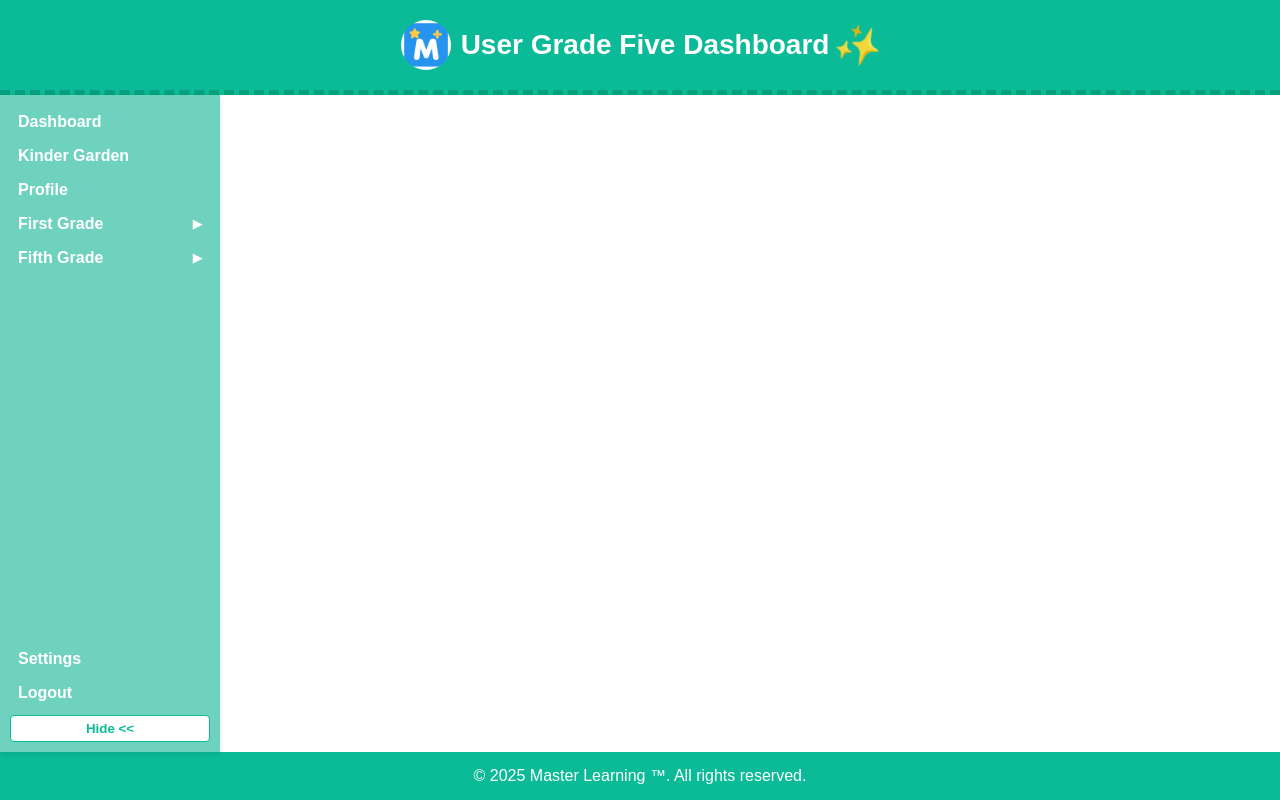
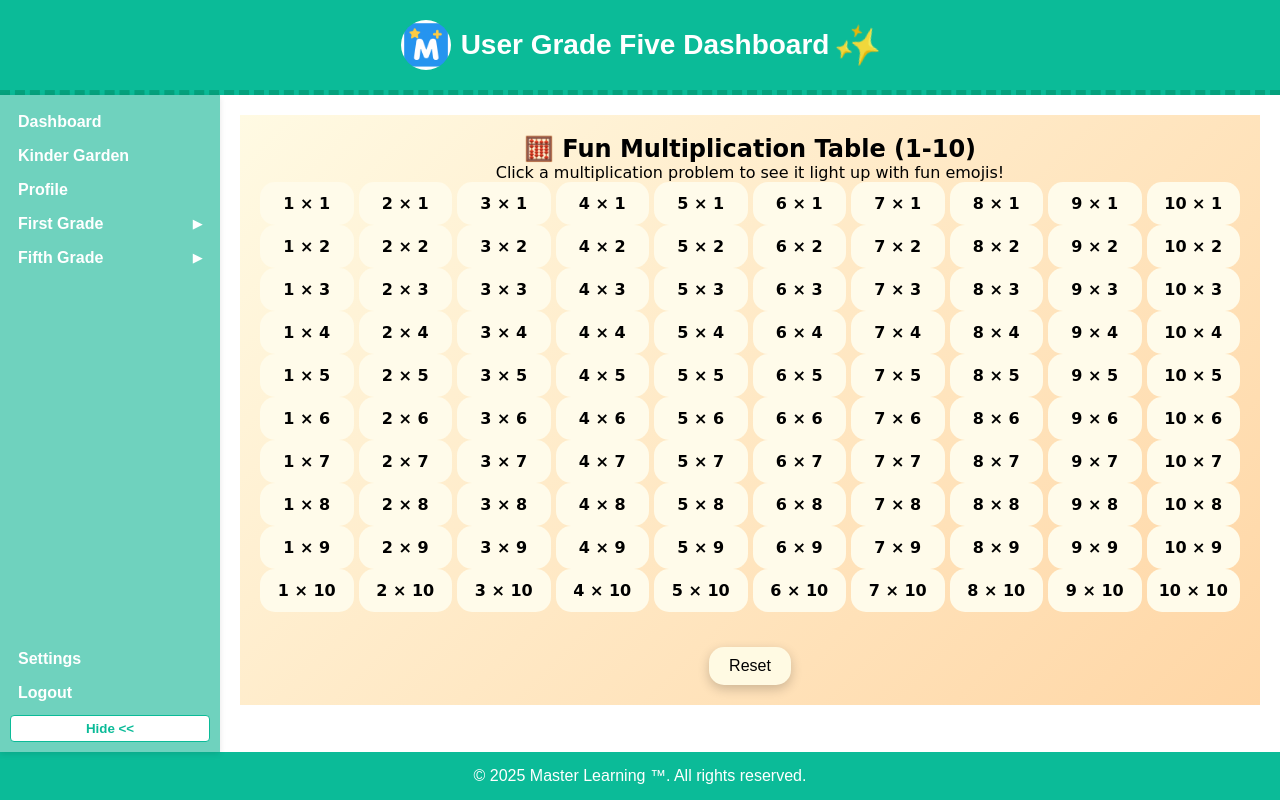
Before and after one commit to 1981master/Educations, a Vue app: page /fifth-grade/game16 in a window 1280 px wide. Built offline with nearby package versions, Linux system fonts and the light colour scheme.

Commit message:
added more for Fifth Grade

```diff
--- a/src/App.vue
+++ b/src/App.vue
@@ -67,6 +67,10 @@
               {
                 label: 'Reading Explorer',
                 route: '/fifth-grade/game15',
+              },
+              {
+                label: 'Math Play Ground',
+                route: '/fifth-grade/game16',
               },
             ],
           },
--- /dev/null
+++ b/src/components/FifthGradeComponents/MathPlayground.vue
@@ -0,0 +1,160 @@
+<template>
+  <div class="multiplication-explorer">
+    <h2>🧮 Fun Multiplication Table (1-10)</h2>
+    <p>Click a multiplication problem to see it light up with fun emojis!</p>
+
+    <div class="table-grid">
+      <div v-for="row in 10" :key="'row-' + row" class="table-row">
+        <div
+          v-for="col in 10"
+          :key="'cell-' + row + '-' + col"
+          class="table-cell"
+          @click="animateMultiplication(row, col)"
+        >
+          {{ row }} × {{ col }}
+        </div>
+      </div>
+    </div>
+
+    <transition-group name="emoji-pop" tag="div" class="emoji-display">
+      <div
+        v-for="(emoji, index) in displayedEmojis"
+        :key="index"
+        class="emoji"
+        :style="{ animationDelay: index * 0.1 + 's' }"
+      >
+        {{ emoji }}
+      </div>
+    </transition-group>
+
+    <div v-if="currentProblem" class="problem-label">
+      <p>
+        💡 {{ currentProblem.a }} × {{ currentProblem.b }} =
+        {{ currentProblem.a * currentProblem.b }}
+      </p>
+    </div>
+
+    <div class="controls">
+      <button @click="resetDisplay">Reset</button>
+    </div>
+  </div>
+</template>
+
+<script>
+  export default {
+    data() {
+      return {
+        displayedEmojis: [],
+        emojiList: ['🍎', '🍌', '🍇', '🌟', '⚡', '🍒', '🍉', '🍓', '🍑', '🍍'],
+        currentProblem: null,
+      }
+    },
+    methods: {
+      animateMultiplication(a, b) {
+        this.displayedEmojis = []
+        this.currentProblem = { a, b }
+        let total = a * b
+        for (let i = 0; i < total; i++) {
+          setTimeout(() => {
+            // Pick random emoji for fun
+            const emoji =
+              this.emojiList[Math.floor(Math.random() * this.emojiList.length)]
+            this.displayedEmojis.push(emoji)
+          }, i * 120) // faster animation
+        }
+      },
+      resetDisplay() {
+        this.displayedEmojis = []
+        this.currentProblem = null
+      },
+    },
+  }
+</script>
+
+<style scoped>
+  .multiplication-explorer {
+    font-family: 'Comic Sans MS', cursive, sans-serif;
+    text-align: center;
+    padding: 20px;
+    background: linear-gradient(135deg, #fffae3, #ffd6a5);
+  }
+
+  .table-grid {
+    display: grid;
+    grid-template-columns: repeat(10, 1fr);
+    gap: 5px;
+    margin-bottom: 20px;
+  }
+
+  .table-cell {
+    background: #fffbea;
+    padding: 12px;
+    border-radius: 15px;
+    cursor: pointer;
+    font-weight: bold;
+    transition:
+      transform 0.3s,
+      box-shadow 0.3s;
+  }
+
+  .table-cell:hover {
+    transform: scale(1.2);
+    box-shadow: 0 0 15px 5px #ffdd99;
+  }
+
+  .emoji-display {
+    display: grid;
+    grid-template-columns: repeat(auto-fit, minmax(40px, 1fr));
+    justify-items: center;
+    gap: 5px;
+    margin-top: 20px;
+  }
+
+  .emoji {
+    font-size: 2.2rem;
+    animation: bounce 0.6s ease forwards;
+  }
+
+  @keyframes bounce {
+    0% {
+      transform: translateY(-50px);
+      opacity: 0;
+    }
+    50% {
+      transform: translateY(10px);
+      opacity: 1;
+    }
+    100% {
+      transform: translateY(0);
+      opacity: 1;
+    }
+  }
+
+  .problem-label {
+    margin-top: 20px;
+    font-size: 1.3rem;
+    font-weight: bold;
+    color: #ff6f61;
+    text-shadow: 1px 1px 2px #fff;
+  }
+
+  .controls {
+    margin-top: 15px;
+  }
+
+  button {
+    padding: 10px 20px;
+    border-radius: 15px;
+    border: none;
+    cursor: pointer;
+    font-size: 1rem;
+    background: #fffae3;
+    box-shadow: 0px 4px 12px rgba(0, 0, 0, 0.2);
+    transition: transform 0.2s;
+  }
+
+  button:hover {
+    transform: scale(1.1);
+    box-shadow: 0 0 20px #ffdd99;
+  }
+</style>
--- a/src/router/index.js
+++ b/src/router/index.js
@@ -6,6 +6,7 @@ import FirstGradeGame from '../components/FirstGradeComponents/FirstGradeGame.vu
 import TriangleCountGame from '../components/FirstGradeComponents/TriangleCountGame.vue'
 import Profile from '../components/views/Profile.vue'
 import AnimalExplorer from '../components/FirstGradeComponents/AnimalExplorer.vue'
+import MathPlayground from '../components/FifthGradeComponents/MathPlayground.vue'
 
 const routes = [
   { path: '/', name: 'Dashboard', component: Dashboard },
@@ -85,6 +86,11 @@ const routes = [
     component: () =>
       import('@/components/FifthGradeComponents/ReadingExplorer.vue'),
   },
+  {
+    path: '/fifth-grade/game16',
+    component: () =>
+      import('@/components/FifthGradeComponents/MathPlayground.vue'),
+  },
 ]
 
 const router = createRouter({
```
